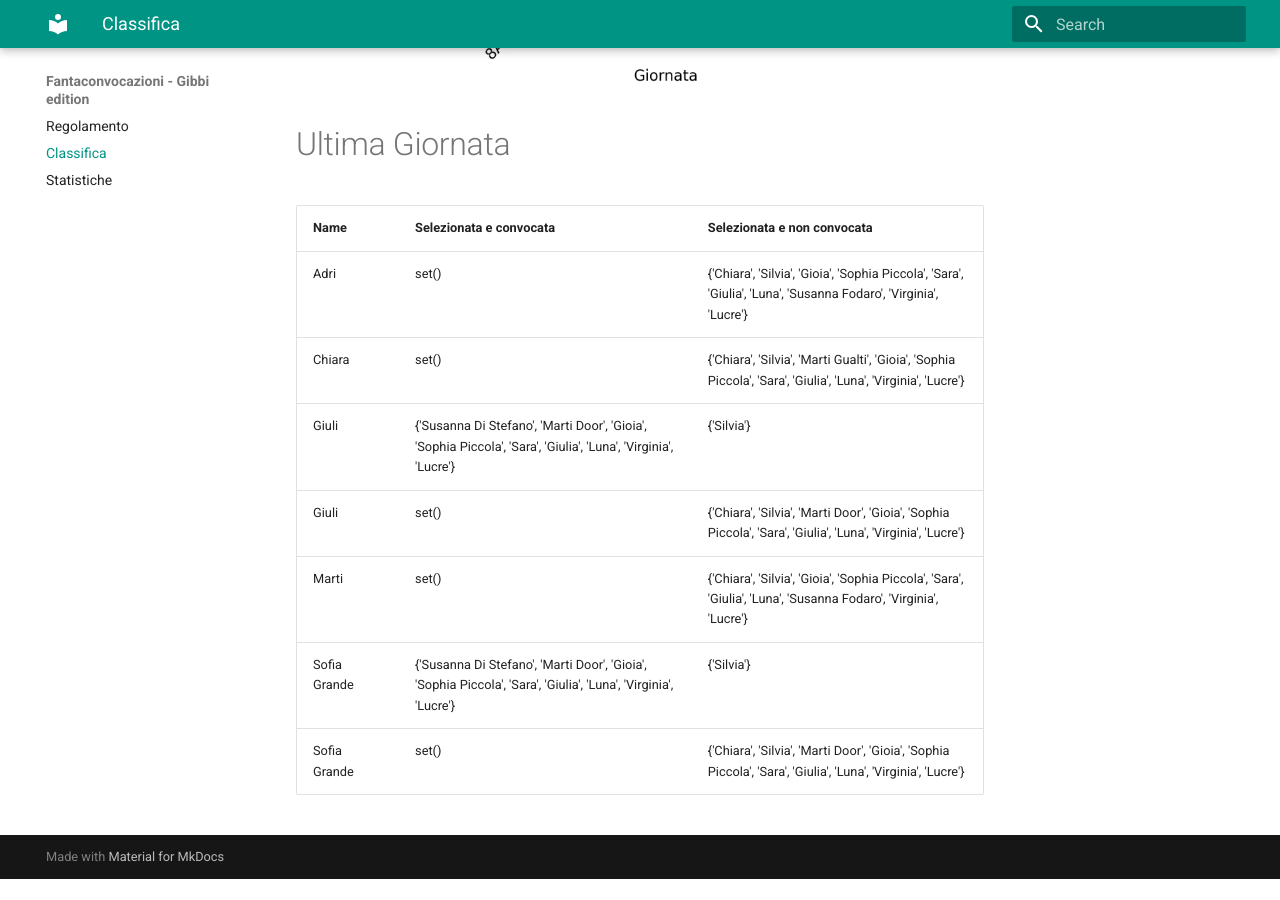
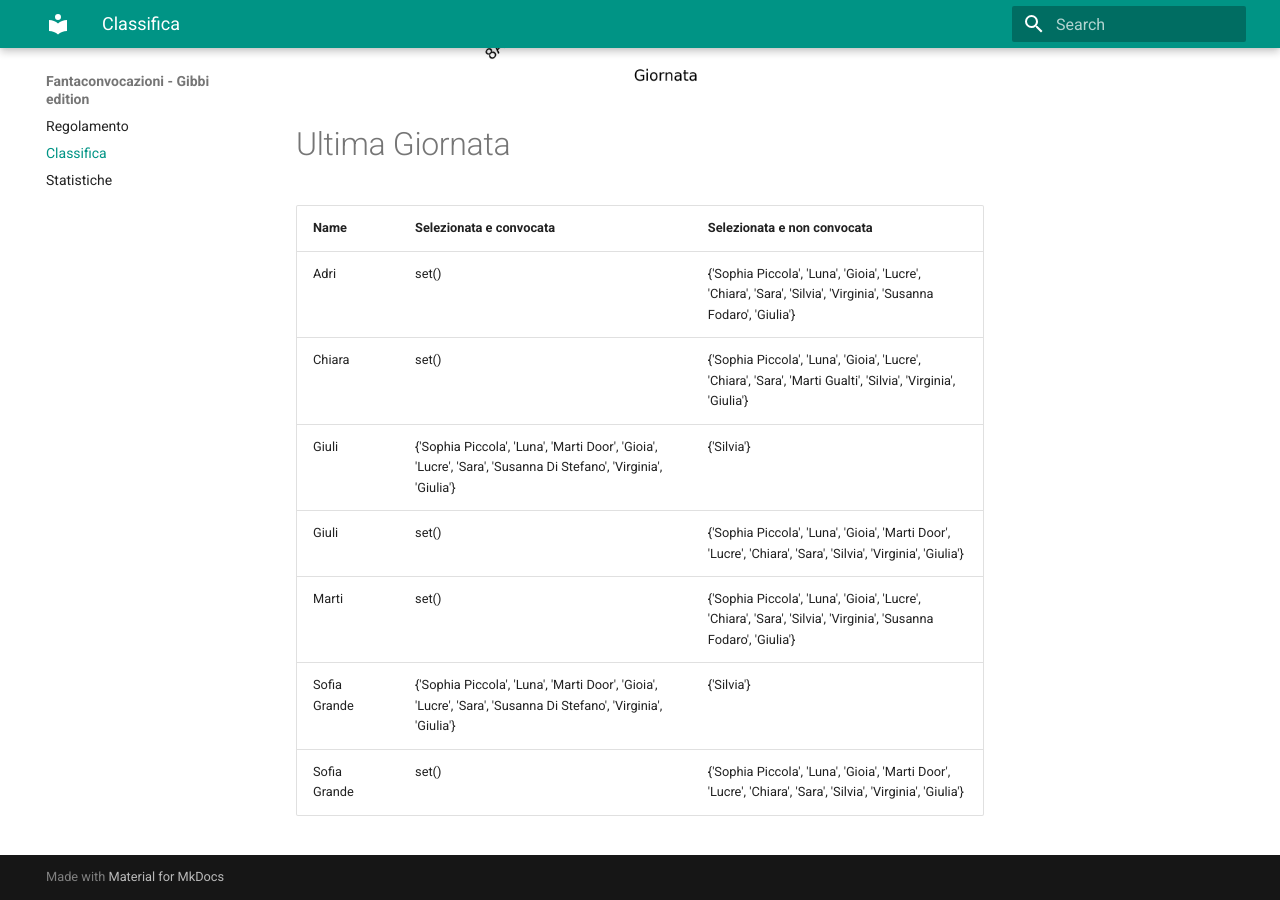
Before and after one commit to martinig94/fantagibbi, an MkDocs documentation site: the page built from docs/Classifica.md, in a window 1280 px wide and 900 px high, scrolled down 1024 px. Built offline with MkDocs 1.6.1 and Material for MkDocs 9.7.7, drawn with Linux system fonts in a browser that asks for light colours; before the commit the page ends 1903 px from its top, so only the background shows below that.

Commit message:
Auto-update from main.py

```diff
--- a/docs/Classifica.md
+++ b/docs/Classifica.md
@@ -18,11 +18,11 @@
 <!-- START_TABLE CORRECT -->
 | Name         | Selezionata e convocata                                                                                        | Selezionata e non convocata                                                                                      |
 |:-------------|:---------------------------------------------------------------------------------------------------------------|:-----------------------------------------------------------------------------------------------------------------|
-| Adri         | set()                                                                                                          | {'Chiara', 'Silvia', 'Gioia', 'Sophia Piccola', 'Sara', 'Giulia', 'Luna', 'Susanna Fodaro', 'Virginia', 'Lucre'} |
-| Chiara       | set()                                                                                                          | {'Chiara', 'Silvia', 'Marti Gualti', 'Gioia', 'Sophia Piccola', 'Sara', 'Giulia', 'Luna', 'Virginia', 'Lucre'}   |
-| Giuli        | {'Susanna Di Stefano', 'Marti Door', 'Gioia', 'Sophia Piccola', 'Sara', 'Giulia', 'Luna', 'Virginia', 'Lucre'} | {'Silvia'}                                                                                                       |
-| Giuli        | set()                                                                                                          | {'Chiara', 'Silvia', 'Marti Door', 'Gioia', 'Sophia Piccola', 'Sara', 'Giulia', 'Luna', 'Virginia', 'Lucre'}     |
-| Marti        | set()                                                                                                          | {'Chiara', 'Silvia', 'Gioia', 'Sophia Piccola', 'Sara', 'Giulia', 'Luna', 'Susanna Fodaro', 'Virginia', 'Lucre'} |
-| Sofia Grande | {'Susanna Di Stefano', 'Marti Door', 'Gioia', 'Sophia Piccola', 'Sara', 'Giulia', 'Luna', 'Virginia', 'Lucre'} | {'Silvia'}                                                                                                       |
-| Sofia Grande | set()                                                                                                          | {'Chiara', 'Silvia', 'Marti Door', 'Gioia', 'Sophia Piccola', 'Sara', 'Giulia', 'Luna', 'Virginia', 'Lucre'}     |
+| Adri         | set()                                                                                                          | {'Sophia Piccola', 'Luna', 'Gioia', 'Lucre', 'Chiara', 'Sara', 'Silvia', 'Virginia', 'Susanna Fodaro', 'Giulia'} |
+| Chiara       | set()                                                                                                          | {'Sophia Piccola', 'Luna', 'Gioia', 'Lucre', 'Chiara', 'Sara', 'Marti Gualti', 'Silvia', 'Virginia', 'Giulia'}   |
+| Giuli        | {'Sophia Piccola', 'Luna', 'Marti Door', 'Gioia', 'Lucre', 'Sara', 'Susanna Di Stefano', 'Virginia', 'Giulia'} | {'Silvia'}                                                                                                       |
+| Giuli        | set()                                                                                                          | {'Sophia Piccola', 'Luna', 'Gioia', 'Marti Door', 'Lucre', 'Chiara', 'Sara', 'Silvia', 'Virginia', 'Giulia'}     |
+| Marti        | set()                                                                                                          | {'Sophia Piccola', 'Luna', 'Gioia', 'Lucre', 'Chiara', 'Sara', 'Silvia', 'Virginia', 'Susanna Fodaro', 'Giulia'} |
+| Sofia Grande | {'Sophia Piccola', 'Luna', 'Marti Door', 'Gioia', 'Lucre', 'Sara', 'Susanna Di Stefano', 'Virginia', 'Giulia'} | {'Silvia'}                                                                                                       |
+| Sofia Grande | set()                                                                                                          | {'Sophia Piccola', 'Luna', 'Gioia', 'Marti Door', 'Lucre', 'Chiara', 'Sara', 'Silvia', 'Virginia', 'Giulia'}     |
 <!-- END_TABLE CORRECT -->
```
